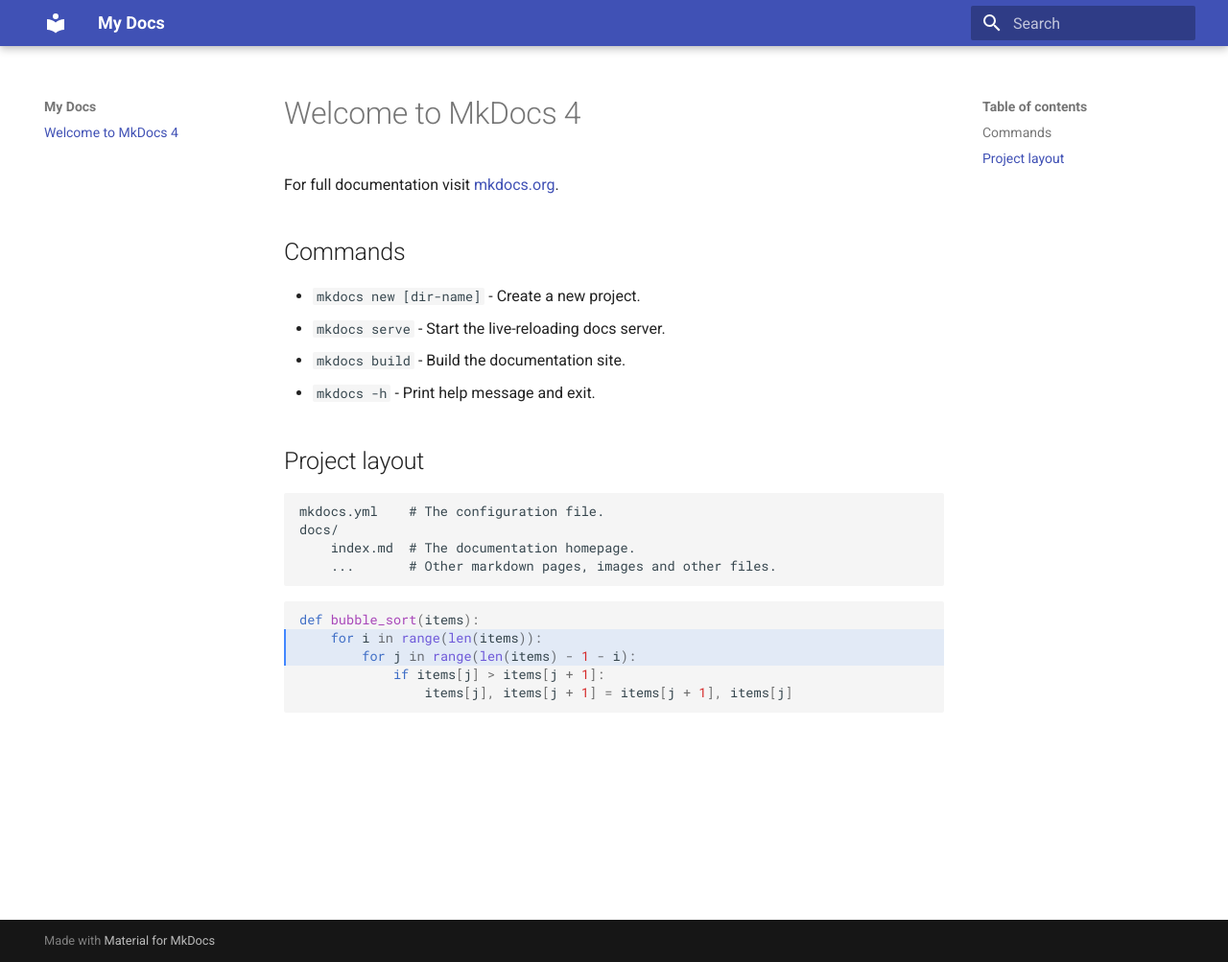
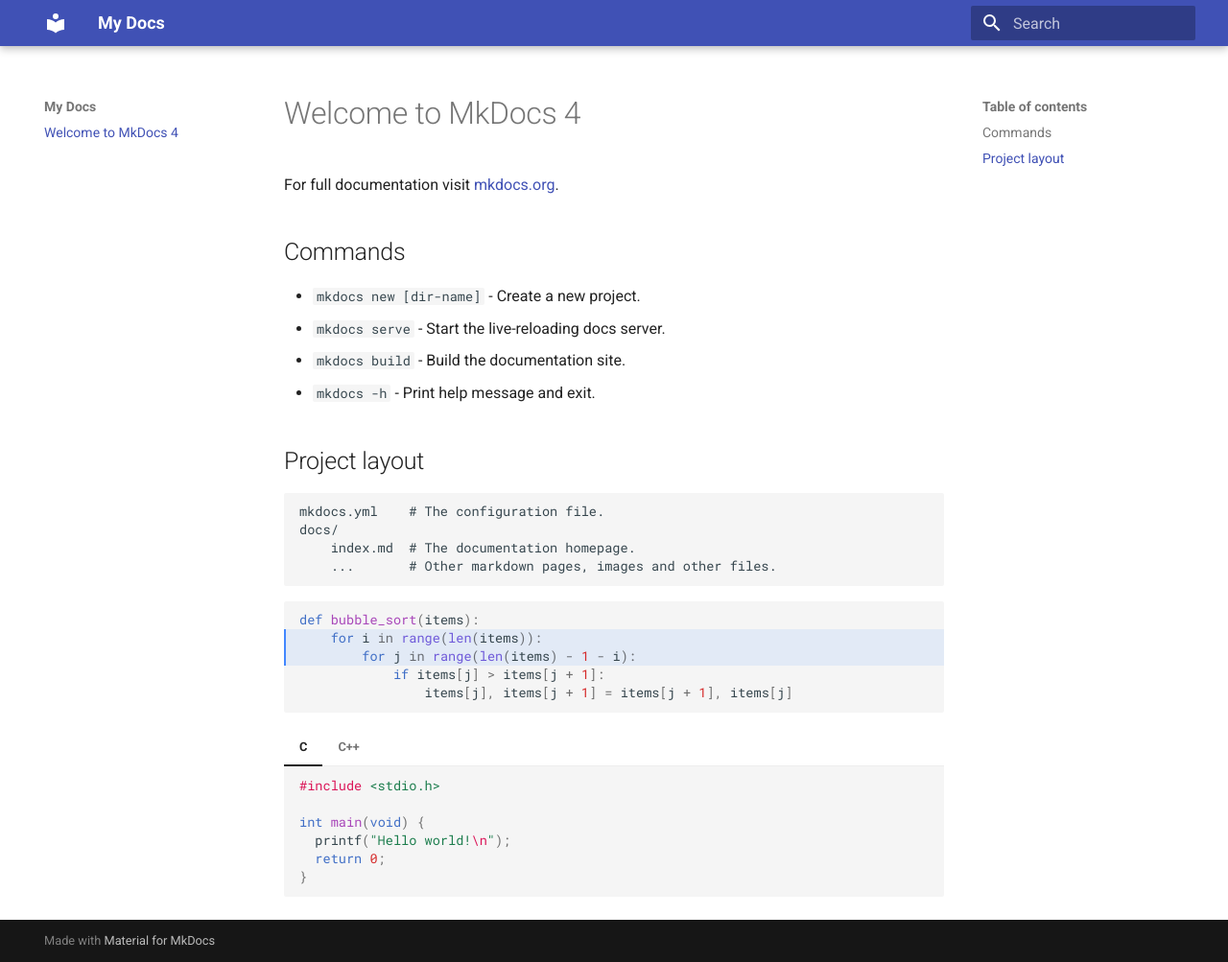
Before and after one commit to Passarinho4/mkdocs, an MkDocs documentation site: the page built from docs/index.md, in a window 1280 px wide and 1003 px high. Shown: the whole window at 96% size. Built offline with MkDocs 1.6.1 and Material for MkDocs 9.7.7, drawn with Linux system fonts in a browser that asks for light colours.

Commit message:
init mkdocs material

````diff
--- a/docs/index.md
+++ b/docs/index.md
@@ -22,3 +22,25 @@
             if items[j] > items[j + 1]:
                 items[j], items[j + 1] = items[j + 1], items[j]
 ```
+
+=== "C"
+
+    ``` c
+    #include <stdio.h>
+
+    int main(void) {
+      printf("Hello world!\n");
+      return 0;
+    }
+    ```
+
+=== "C++"
+
+    ``` c++
+    #include <iostream>
+
+    int main(void) {
+      std::cout << "Hello world!" << std::endl;
+      return 0;
+    }
+    ```
--- a/mkdocs.yml
+++ b/mkdocs.yml
@@ -5,3 +5,9 @@
 markdown_extensions:
   - pymdownx.highlight
   - pymdownx.superfences
+  - pymdownx.tabbed
+  - pymdownx.superfences
+
+google_analytics:
+  - G-8K4V0F5DTX
+  - auto
````
